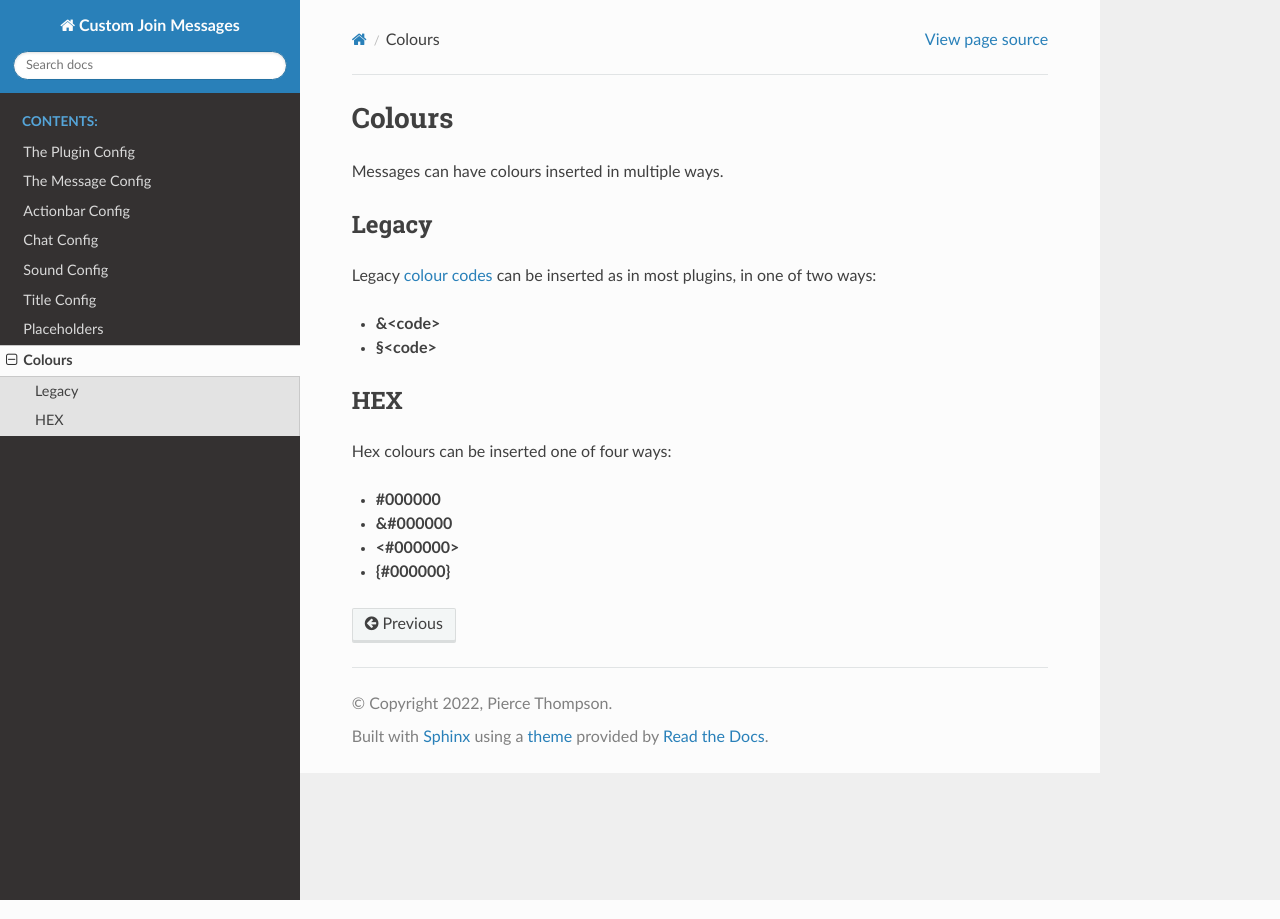
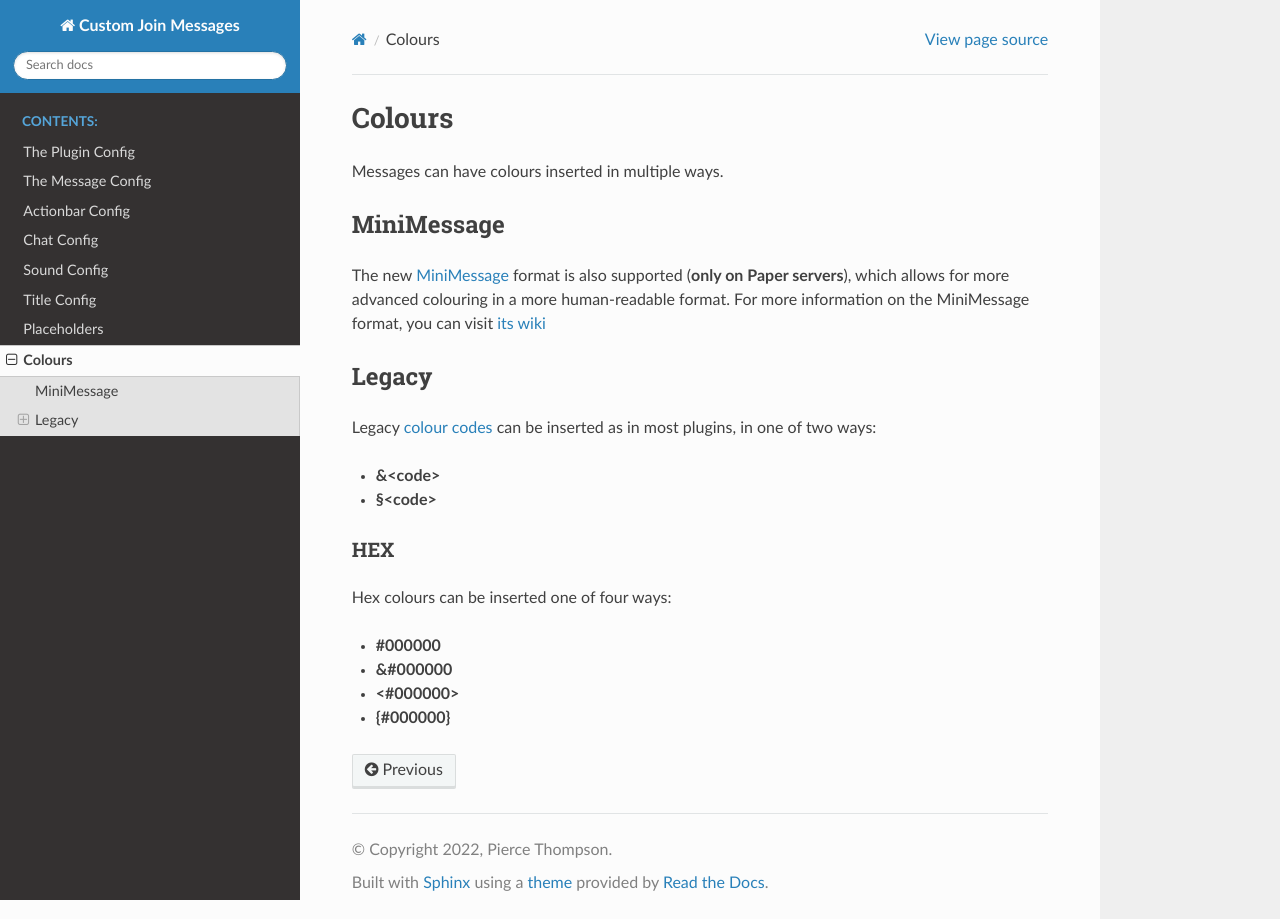
Before and after one commit to Insprill/custom-join-messages, a Sphinx documentation site: the page built from docs/colours.rst, in a window 1280 px wide. Built offline with Sphinx 7.4.7 and the Read the Docs theme 2.0.0, drawn with Linux system fonts in a browser that asks for light colours.

Commit message:
Add docs on MiniMessage

```diff
--- a/docs/colours.rst
+++ b/docs/colours.rst
@@ -3,8 +3,14 @@
 
 Messages can have colours inserted in multiple ways.
 
+MiniMessage
+-----------
+
+The new `MiniMessage <https://docs.adventure.kyori.net/minimessage/index.html>`_ format is also supported (**only on Paper servers**), which
+allows for more advanced colouring in a more human-readable format. For more information on the MiniMessage format, you can visit `its wiki <https://docs.adventure.kyori.net/minimessage/format.html>`_
+
 Legacy
-~~~~~~
+------
 Legacy `colour codes <https://www.digminecraft.com/lists/color_list_pc.php>`_ can be inserted as in most plugins, in one of two ways:
 
 * **&<code>**
```
